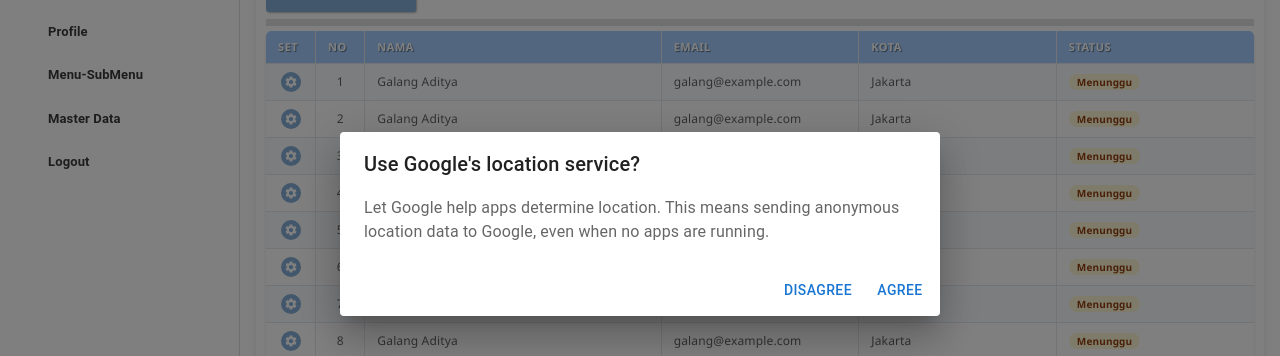
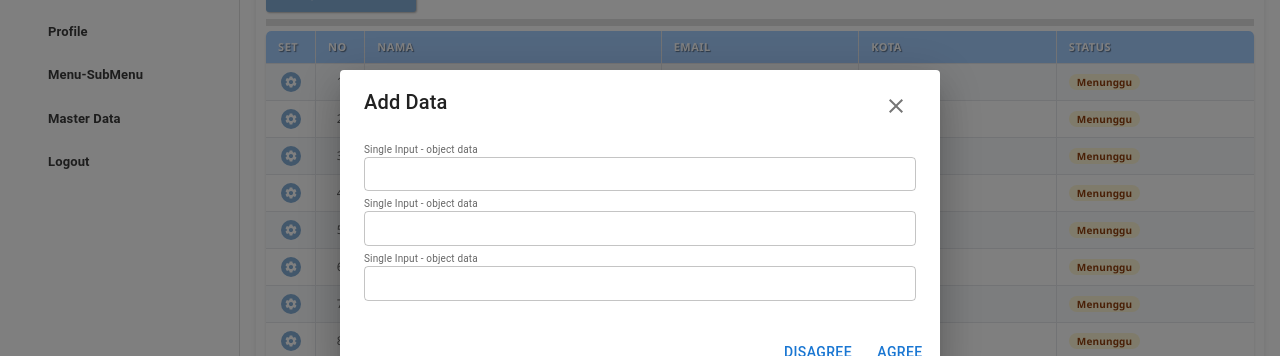
Before and after one commit to lowhanfish/temp_react, a React (Vite) app in the folder admin/: page /Template1 in a window 1280 px wide. Both pictures are taken after typing "Sample", "Sample" into the empty fields and a click on the button "Add Data". Shown: the part 176-532 px from the top of the page. Built offline with nearby package versions, Linux system fonts and the light colour scheme; some icons are missing.

Commit message:
Added field component

```diff
--- a/admin/src/assets/css/fonts.css
+++ b/admin/src/assets/css/fonts.css
@@ -45,3 +45,9 @@
 .shaddowText {
     text-shadow: 1px 1px 1px #00000077;
 }
+
+
+
+.inputText {
+    font-size: 10px;
+}
--- a/admin/src/assets/css/index.css
+++ b/admin/src/assets/css/index.css
@@ -57,3 +57,14 @@
     padding-top: 20px;
     padding-bottom: 20px;
 }
+
+.headerModalLeft {
+    display: flex;
+    flex: 1;
+}
+
+.headerModalRight {
+    display: flex;
+    flex: 1;
+    justify-content: end;
+}
--- /dev/null
+++ b/admin/src/assets/css/input.css
@@ -0,0 +1,3 @@
+.inputContainer {
+    padding-bottom: 5px;
+}
--- /dev/null
+++ b/admin/src/assets/css/modal.css
@@ -0,0 +1,4 @@
+.headerModal {
+    display: flex;
+    flex-direction: row;
+}
--- /dev/null
+++ b/admin/src/components/items/FieldSingle.jsx
@@ -0,0 +1,10 @@
+import React from 'react'
+import { Fieldx } from '../../assets/styling/style'
+
+function FieldSingle() {
+    return (
+        <Fieldx size='small' fullWidth id="outlined-basic" variant="outlined" />
+    )
+}
+
+export default FieldSingle
--- /dev/null
+++ b/admin/src/components/items/FieldSingleTitle.jsx
@@ -0,0 +1,13 @@
+import React from 'react'
+import { Fieldx } from '../../assets/styling/style'
+
+function FieldSingleTitle({ Title }) {
+    return (
+        <div className='inputContainer'>
+            <div className='inputText'>{Title}</div>
+            <Fieldx size='small' fullWidth id="outlined-basic" variant="outlined" />
+        </div>
+    )
+}
+
+export default FieldSingleTitle
--- a/admin/src/main.jsx
+++ b/admin/src/main.jsx
@@ -5,6 +5,8 @@
 import './assets/css/fonts.css'
 import './assets/css/color.css'
 import './assets/css/button.css'
+import './assets/css/modal.css'
+import './assets/css/input.css'
 import App from './App.jsx'
 
 createRoot(document.getElementById('root')).render(
--- a/admin/src/pages/example/template1.jsx
+++ b/admin/src/pages/example/template1.jsx
@@ -19,8 +19,14 @@
 import { useTheme } from '@mui/material/styles';
 
 
-import { AccessAlarm, ThreeDRotation, Add, Settings } from '@mui/icons-material';
+import { Clear, ThreeDRotation, Add, Settings } from '@mui/icons-material';
 import { BootstrapInput, Fieldx, Autocompletex, Popperx } from '../../assets/styling/style';
+import FieldSingle from '../../components/items/FieldSingle';
+import FieldSingleTitle from '../../components/items/FieldSingleTitle';
+
+
+
+
 
 
 
@@ -55,20 +61,20 @@
 
 
 
-    // ====== MODAL ======
-    const [open, setOpen] = React.useState(false);
-    const theme = useTheme();
+    // ====== MODAL ADD ======
+    const [openModalAdd, setOpenModal] = React.useState(false);
+    // const theme = useTheme();
     const [fullScreen, setFullScreen] = React.useState(true);
     const [maxWidth, setMaxWidth] = React.useState('sm');
 
-    const handleClickOpenModal = () => {
-        setOpen(true);
+    const handleClickopenModalAdd = () => {
+        setOpenModal(true);
     };
 
-    const handleCloseModal = () => {
-        setOpen(false);
+    const handleCloseModalAdd = () => {
+        setOpenModal(false);
     };
-    // ====== MODAL ======
+    // ====== MODAL ADD ======
 
     return (
         <div className="cardx">
@@ -92,7 +98,7 @@
                         />
                     </Grid>
                     <Grid size={{ md: 4, xs: 12 }}>
-                        <Fieldx size='small' fullWidth id="outlined-basic" variant="outlined" />
+                        <FieldSingle />
                     </Grid>
                     <Grid size={{ md: 4, xs: 12 }}>
                         <Autocompletex
@@ -113,7 +119,7 @@
 
                 {/* <Button className='btnAdd' variant="contained" size="small">Small</Button> */}
                 <div className='btnContainer'>
-                    <button onClick={handleClickOpenModal} className='btn md primarySoft shaddow1 width150'>
+                    <button onClick={handleClickopenModalAdd} className='btn md primarySoft shaddow1 width150'>
                         <Add sx={{ fontSize: 18 }} />
                         Add Data
                     </button>
@@ -136,7 +142,7 @@
                         <tbody className="h_body">
                             {
                                 [...Array(10)].map((_, index) => (
-                                    <tr>
+                                    <tr key={index}>
                                         <td>
                                             <div className='settingContainer'>
                                                 <button
@@ -186,24 +192,34 @@
                 <Dialog
                     fullWidth={fullScreen}
                     maxWidth={maxWidth}
-                    open={open}
-                    onClose={handleCloseModal}
+                    open={openModalAdd}
+                    onClose={handleCloseModalAdd}
                     aria-labelledby="responsive-dialog-title"
                 >
                     <DialogTitle id="responsive-dialog-title">
-                        {"Use Google's location service?"}
+                        <div className='headerModal'>
+                            <div className='headerModalLeft'>Add Data</div>
+                            <div className='headerModalRight'>
+                                <IconButton onClick={handleCloseModalAdd} aria-label="fingerprint">
+                                    <Clear />
+                                </IconButton>
+                            </div>
+                        </div>
                     </DialogTitle>
                     <DialogContent>
                         <DialogContentText>
-                            Let Google help apps determine location. This means sending anonymous
-                            location data to Google, even when no apps are running.
+
+                            <FieldSingleTitle Title={'Single Input - object data'} />
+                            <FieldSingleTitle Title={'Single Input - object data'} />
+                            <FieldSingleTitle Title={'Single Input - object data'} />
+
                         </DialogContentText>
                     </DialogContent>
                     <DialogActions>
-                        <Button autoFocus onClick={handleCloseModal}>
+                        <Button autoFocus onClick={handleCloseModalAdd}>
                             Disagree
                         </Button>
-                        <Button onClick={handleCloseModal} autoFocus>
+                        <Button onClick={handleCloseModalAdd} autoFocus>
                             Agree
                         </Button>
                     </DialogActions>
```
Also changed, not shown: admin/src/components/items/FieldWithButton.jsx (added, +11 -0 lines).
